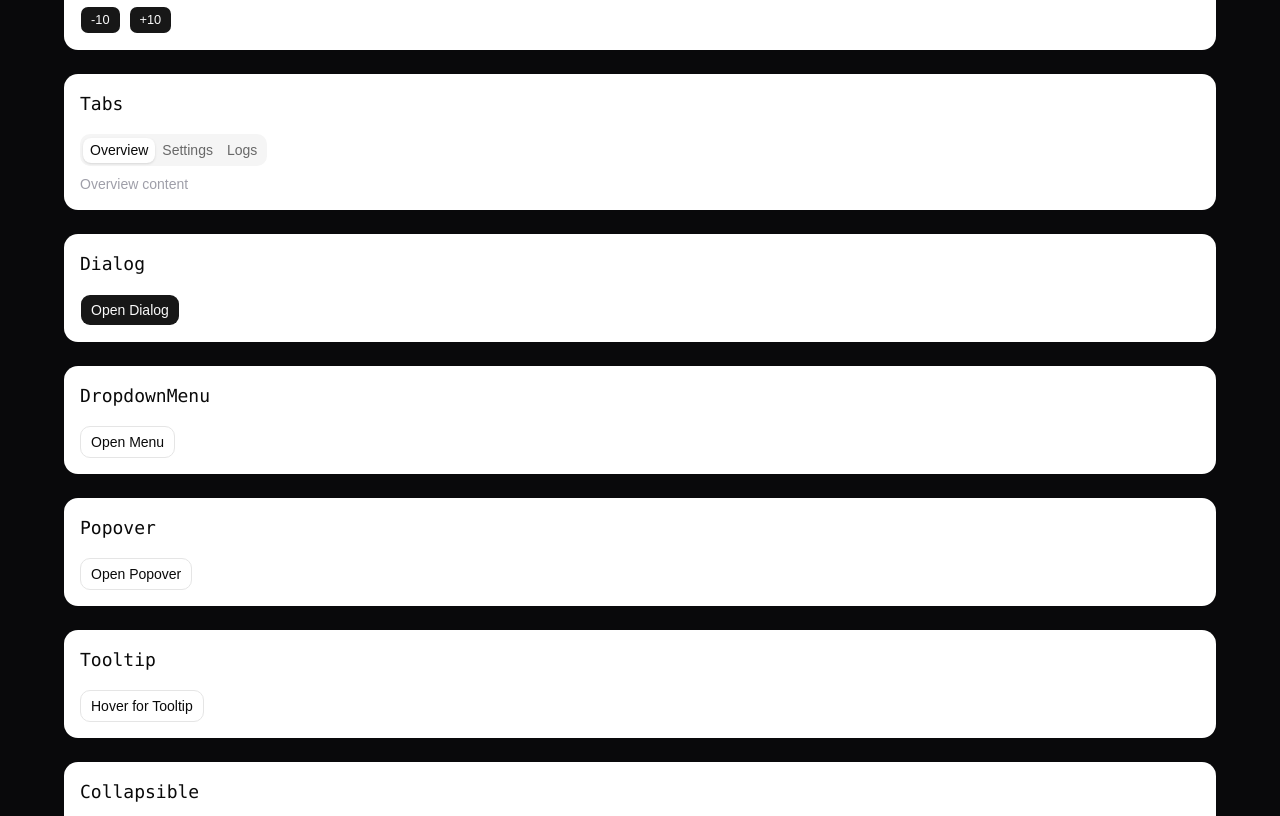
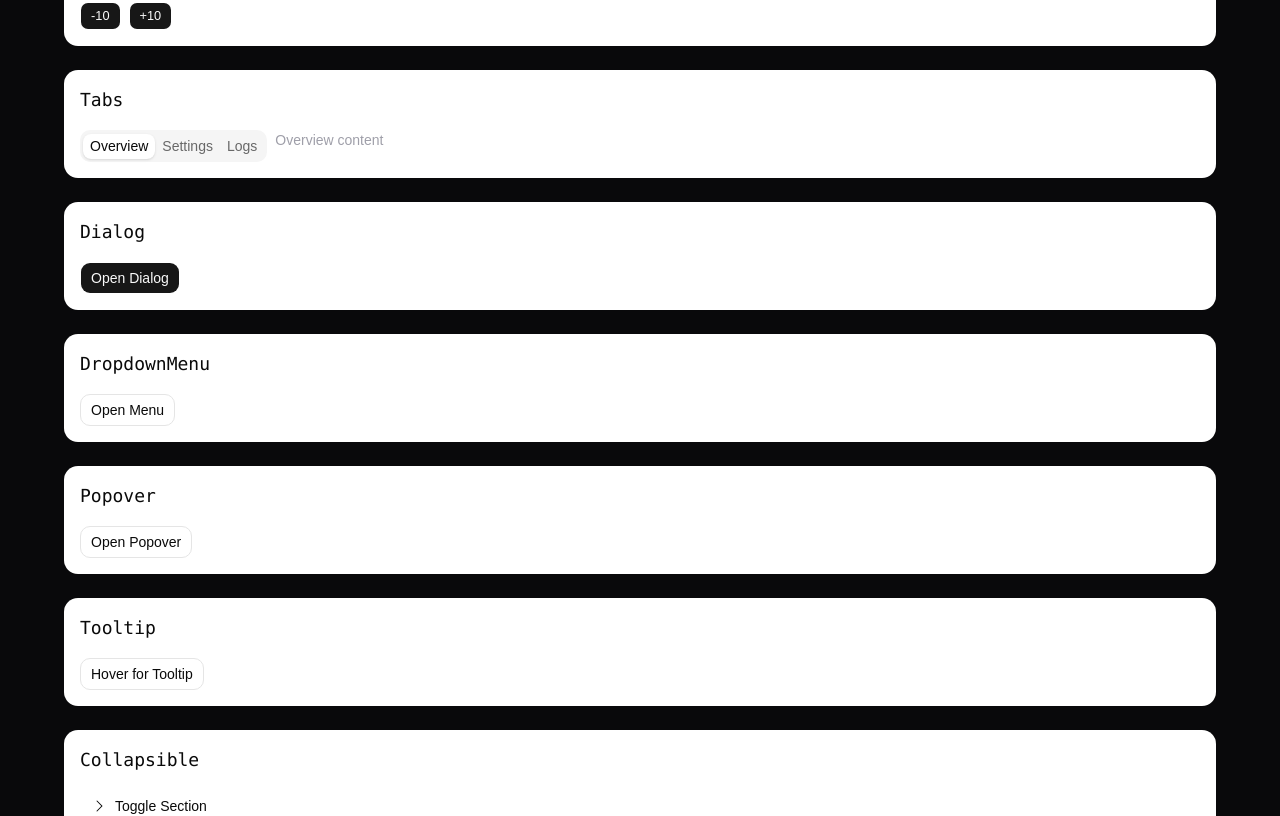
Before and after one commit to NiklasTech/pragma, a React (Vite) app: page / in a window 1280 px wide. Shown: the part 2040-2856 px from the top of the page. Built offline with nearby package versions, Linux system fonts and the light colour scheme.

Commit message:
fix: remove shadcn tailwind import, add esbuild dep for build

```diff
--- a/package.json
+++ b/package.json
@@ -33,6 +33,7 @@
     "@types/react": "^19.2.15",
     "@types/react-dom": "^19.2.3",
     "@vitejs/plugin-react": "^6.0.2",
+    "esbuild": "^0.28.0",
     "typescript": "~6.0.2",
     "vite": "catalog:",
     "vite-plus": "catalog:"
--- a/pnpm-workspace.yaml
+++ b/pnpm-workspace.yaml
@@ -13,3 +13,5 @@ peerDependencyRules:
   allowedVersions:
     vite: "*"
     vitest: "*"
+allowBuilds:
+  esbuild: set this to true or false
--- a/src/index.css
+++ b/src/index.css
@@ -1,6 +1,5 @@
 @import "tailwindcss";
 @import "tw-animate-css";
-@import "shadcn/tailwind.css";
 @import "@fontsource-variable/geist";
 
 @custom-variant dark (&:is(.dark *));
```
Also changed, not shown: 2 other files (tests, documents, lock files or other folders).
